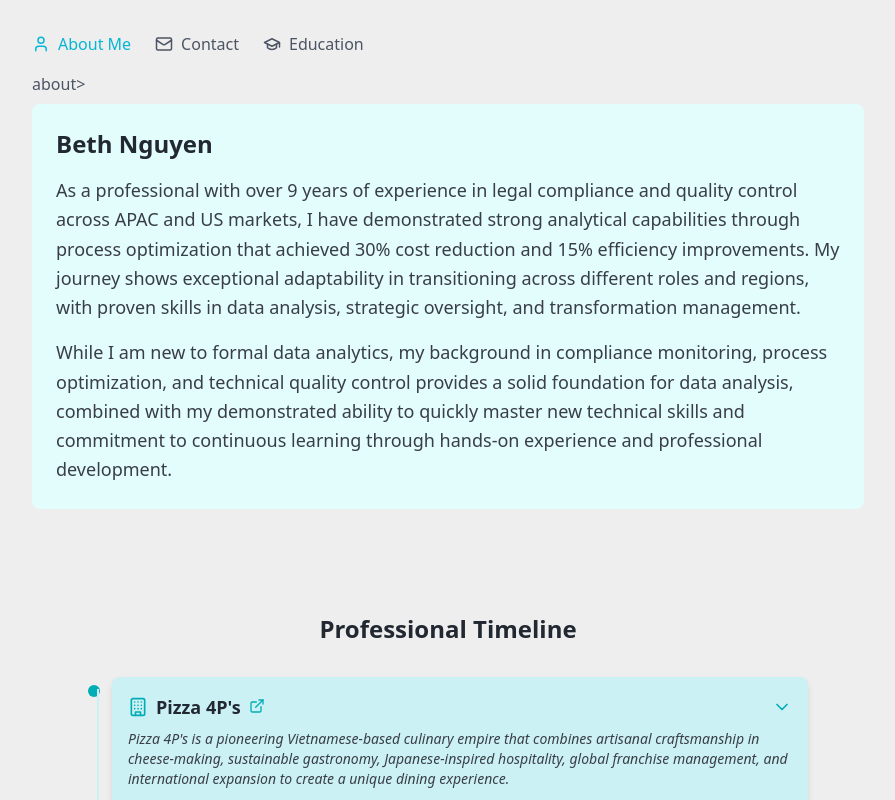
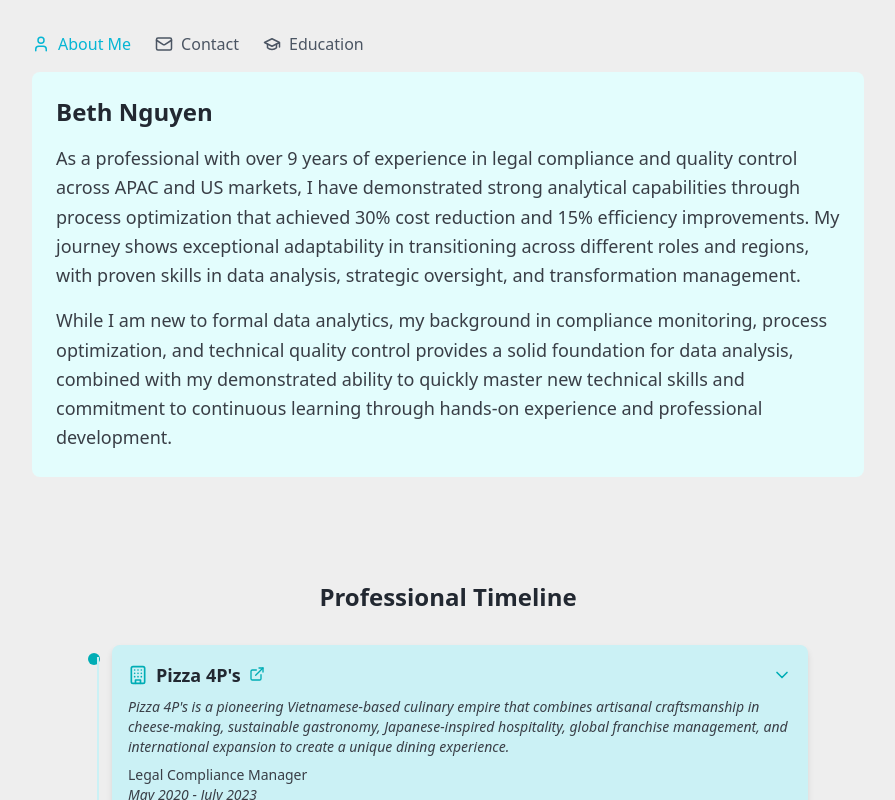
Before and after one commit to bethCoderNewbie/Beth_Nguyen_Resume_20250101, a React (Vite) app: page / in a window 1280 px wide. Shown: the top 800 px of the page, without its empty margins (192-1087 px from the left). Built offline with nearby package versions, Linux system fonts and the light colour scheme; the HTML template or start-up script is replaced by a standard one.

Commit message:
Update AboutSection.jsx

```diff
--- a/src/components/AboutSection.jsx
+++ b/src/components/AboutSection.jsx
@@ -30,8 +30,6 @@ const AboutSection = () => {
 
       {/* About Section */}
       {activeTab === 'about' && (
-        <div>
-          <div className="text-gray-600 mb-2">about{'>'}</div>
         <div className="bg-[#E3FDFD] rounded-lg p-6">
           <h1 className="text-2xl font-bold mb-4 text-[#222831]">Beth Nguyen</h1>
           <div className="space-y-4 text-[#393E46]">
@@ -43,13 +41,10 @@ const AboutSection = () => {
             </p>
           </div>
         </div>
-        </div>
       )}
 
       {/* Contact Section */}
       {activeTab === 'contact' && (
-        <div>
-          <div className="text-gray-600 mb-2">contact{'>'}</div>
         <div className="bg-[#E3FDFD] rounded-lg p-6">
           <div className="space-y-4">
             <a
@@ -70,13 +65,10 @@ const AboutSection = () => {
             </a>
           </div>
         </div>
-        </div>
       )}
 
       {/* Education Section */}
       {activeTab === 'education' && (
-        <div>
-          <div className="text-gray-600 mb-2">education{'>'}</div>
         <div className="bg-[#E3FDFD] rounded-lg p-6">
           <div className="space-y-6">
             <div>
@@ -107,7 +99,6 @@ const AboutSection = () => {
             </div>
           </div>
         </div>
-        </div>
       )}
     </div>
   );
```
Lines whose indentation alone changed are shown as unchanged.
